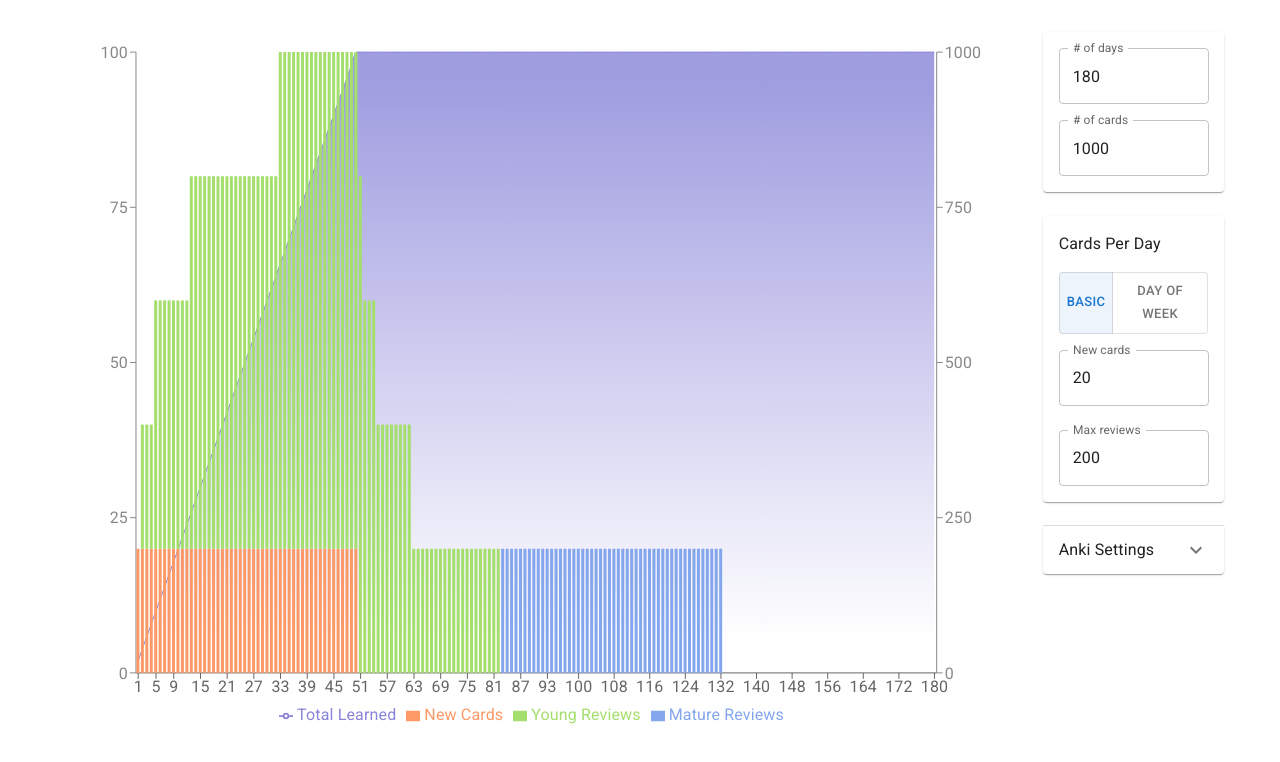
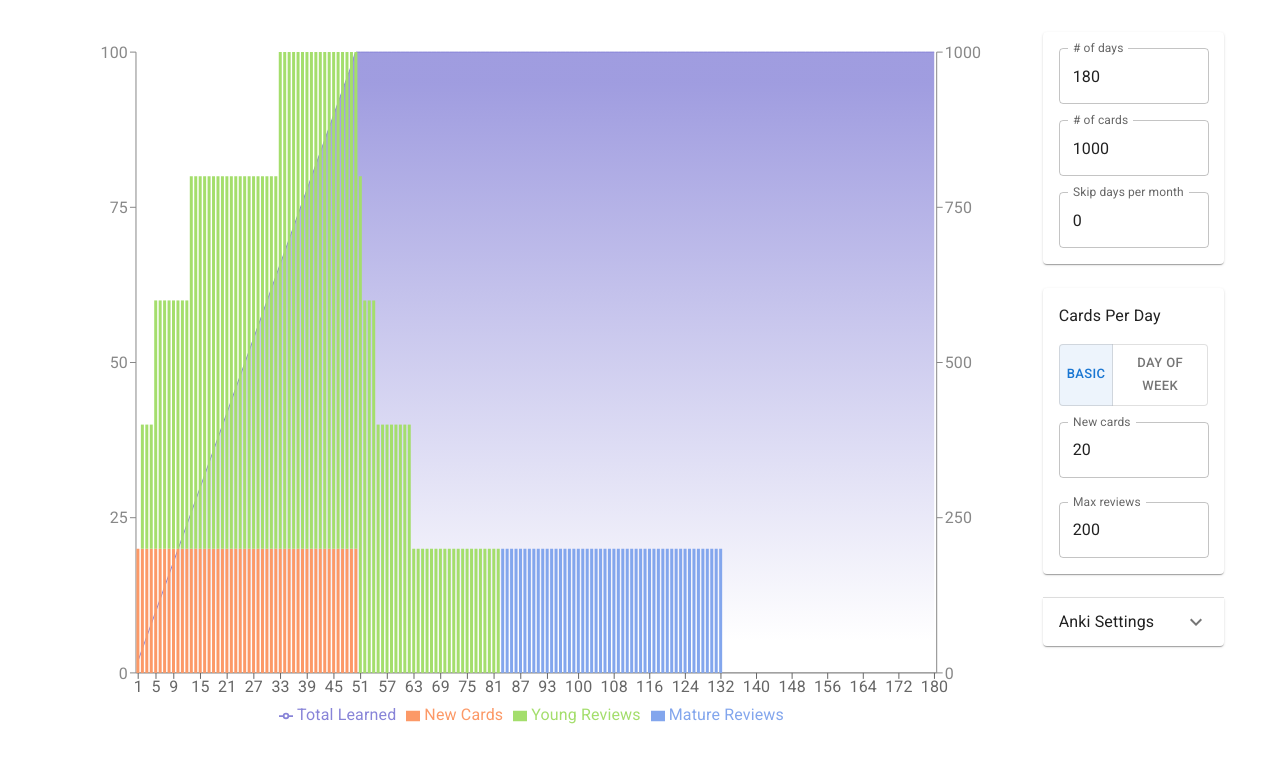
Before and after one commit to blwinters/anki-forecast, a React (Create React App) app: page / in a window 1280 px wide. Shown: the top 762 px of the page. Built offline with nearby package versions, Linux system fonts and the light colour scheme.

Commit message:
Add UI and state for skips per month

```diff
--- a/src/Forecast/logic/forecastHelpers.ts
+++ b/src/Forecast/logic/forecastHelpers.ts
@@ -13,6 +13,7 @@ export const defaultDayConfig: DayConfig = {
 export const defaultBasicConfig: BasicConfig = {
   deckSize: 1000,
   forecastLength: 180,
+  skipsPerMonth: 0,
 }
 
 export const defaultWeekConfig: WeekConfig = makeWeekConfigByRepeating(defaultDayConfig)
--- a/src/Forecast/logic/types.ts
+++ b/src/Forecast/logic/types.ts
@@ -3,6 +3,7 @@ import type { Card } from './models/Card'
 export interface BasicConfig {
   deckSize: number
   forecastLength: number
+  skipsPerMonth: number
 }
 
 export interface AnkiConfig {
--- a/src/Forecast/ui/ControlPanel/BasicConfigPanel.tsx
+++ b/src/Forecast/ui/ControlPanel/BasicConfigPanel.tsx
@@ -27,6 +27,15 @@ export const BasicConfigPanel = ({ state, dispatch }: Props) => {
     })
   }
 
+  const setSkipsPerMonth = (value: number) => {
+    dispatch({
+      type: 'SET_SKIPS_PER_MONTH',
+      payload: {
+        value,
+      },
+    })
+  }
+
   const numberInputs: NumberInputProps[] = [
     {
       label: '# of days',
@@ -40,6 +49,12 @@ export const BasicConfigPanel = ({ state, dispatch }: Props) => {
       submitValue: setDeckSize,
       maxValue: 100_000,
     },
+    {
+      label: 'Skip days per month',
+      value: state.skipsPerMonth,
+      submitValue: setSkipsPerMonth,
+      maxValue: 15,
+    },
   ]
 
   return (
--- a/src/Forecast/ui/ControlPanel/BasicConfigReducer.ts
+++ b/src/Forecast/ui/ControlPanel/BasicConfigReducer.ts
@@ -7,7 +7,7 @@ export interface BasicConfigAction {
   }
 }
 
-type BasicActionType = 'SET_DECK_SIZE' | 'SET_FORECAST_LENGTH'
+type BasicActionType = 'SET_DECK_SIZE' | 'SET_FORECAST_LENGTH' | 'SET_SKIPS_PER_MONTH'
 
 export const basicConfigReducer = (state: BasicConfig, action: BasicConfigAction): BasicConfig => {
   switch (action.type) {
@@ -23,6 +23,12 @@ export const basicConfigReducer = (state: BasicConfig, action: BasicConfigAction
         forecastLength: action.payload.value,
       }
 
+    case 'SET_SKIPS_PER_MONTH':
+      return {
+        ...state,
+        skipsPerMonth: action.payload.value,
+      }
+
     default:
       return state
   }
--- a/src/Forecast/ui/ControlPanel/ControlPanel.tsx
+++ b/src/Forecast/ui/ControlPanel/ControlPanel.tsx
@@ -36,7 +36,7 @@ const ControlPanel = ({ onUpdateChart: onUpdate }: ControlPanelProps): JSX.Eleme
     defaultAnkiConfig
   )
 
-  const { deckSize, forecastLength } = basicConfigState
+  const { deckSize, forecastLength, skipsPerMonth } = basicConfigState
   const useBasicWeek = weekConfigState.selectedType === WeekConfigType.Basic
   const weekConfig = useBasicWeek ? weekConfigState.basic : weekConfigState.dayOfWeek
 
@@ -46,11 +46,11 @@ const ControlPanel = ({ onUpdateChart: onUpdate }: ControlPanelProps): JSX.Eleme
     onUpdate({
       startingSummary,
       forecastLength,
-      skippedDaysPerMonth: 0,
+      skippedDaysPerMonth: skipsPerMonth,
       ankiConfig: ankiConfigState,
       weekConfig,
     })
-  }, [onUpdate, startingSummary, forecastLength, ankiConfigState, weekConfig])
+  }, [onUpdate, startingSummary, forecastLength, skipsPerMonth, ankiConfigState, weekConfig])
 
   return (
     <Stack direction="column" spacing={layout.stackSpacing}>
```
